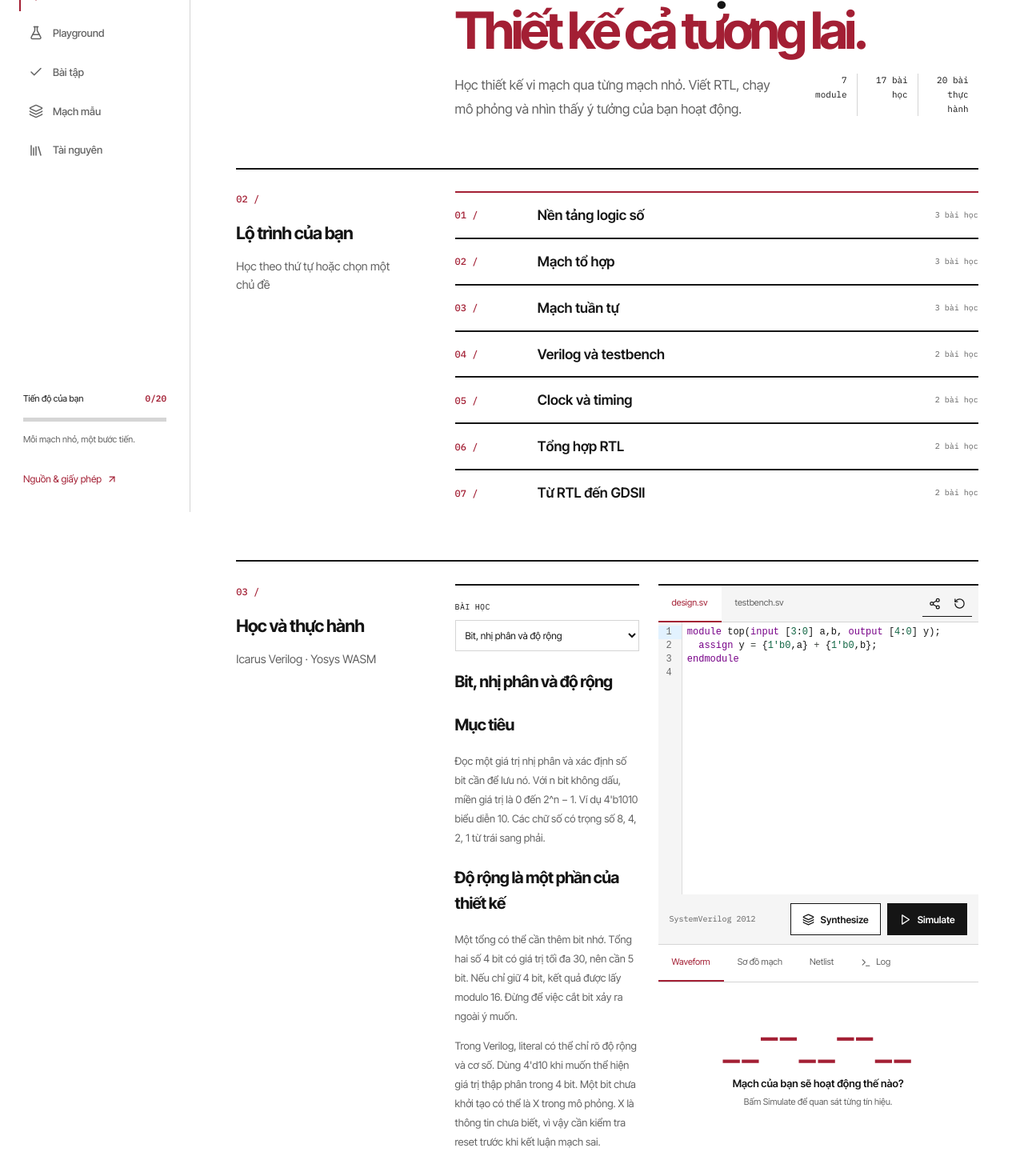
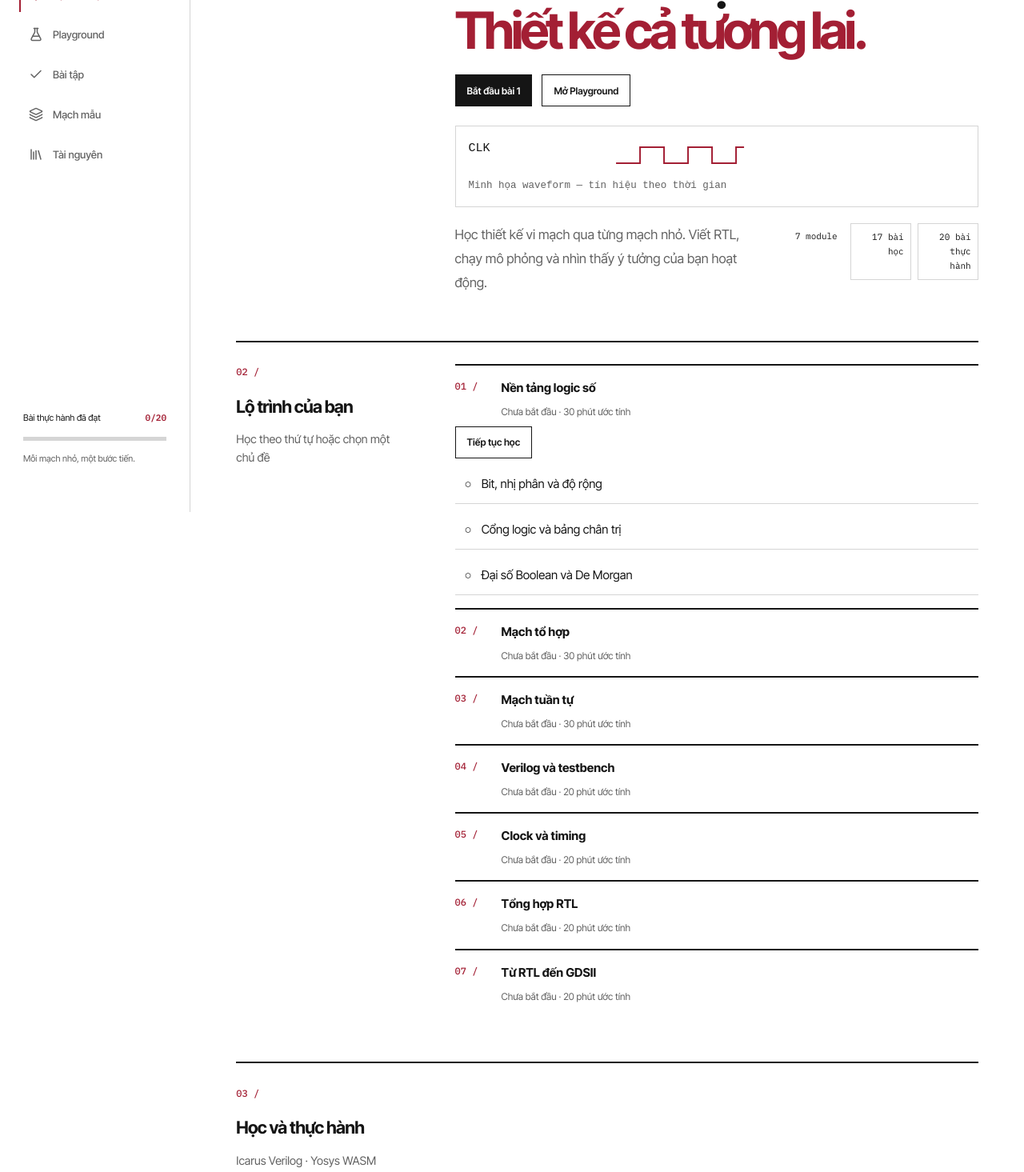
Before and after one commit to binhpmtb/chip-lab-vn, a Next.js app: page / in a window 1280 px wide. Shown: the part 160-1625 px from the top of the page at 80% size. Built offline with nearby package versions, Linux system fonts and the light colour scheme.

Commit message:
feat: improve beginner learning and playground UX

```diff
--- a/app/globals.css
+++ b/app/globals.css
@@ -1797,3 +1797,44 @@ footer {
     font-size: 2.2rem;
   }
 }
+/* Beginner learning experience */
+:root { --space: 8px; --radius: 4px; }
+.hero-actions { display:flex; gap:12px; flex-wrap:wrap; margin:24px 0; }
+.mini-preview { border:1px solid var(--border); padding:16px; margin:20px 0; display:grid; grid-template-columns:40px 1fr; gap:8px; font-family:monospace; }
+.mini-preview svg { width:100%; height:40px; }
+.mini-preview path { fill:none; stroke:var(--green); stroke-width:2; stroke-dasharray:500; animation:trace 4s linear infinite; }
+.mini-preview small { grid-column:1/-1; color:var(--muted); }
+@keyframes trace { from {stroke-dashoffset:500} to {stroke-dashoffset:0} }
+.hero-meta { gap:8px; flex-wrap:wrap; }
+.hero-meta span { border:1px solid var(--border); padding:8px; }
+.module-accordion { border-top:2px solid var(--text); padding:16px 0; }
+.module-accordion summary { cursor:pointer; display:grid; grid-template-columns:50px 1fr; gap:8px; min-height:44px; }
+.module-accordion summary > span:last-child { grid-column:2; color:var(--muted); font-size:12px; }
+.module-accordion > button { margin-top:8px; }
+.lesson-link { display:flex; gap:12px; width:100%; background:var(--panel); border:0; border-bottom:1px solid var(--border); text-align:left; padding:12px; }
+.lab-section { display:block; }
+.lab-section > .editorial-label { margin-bottom:24px; }
+.lab-grid { grid-template-columns:minmax(0,1fr) minmax(0,1.2fr); }
+.lesson-panel { max-height:none; }
+.workbench { position:sticky; top:16px; min-width:0; }
+.lesson-content h2,.lesson-content h3 { border-top:1px solid var(--border); padding-top:20px; }
+.lesson-content blockquote { margin:16px 0; padding:12px; border-left:3px solid var(--green); background:var(--panel2); }
+.lesson-content td { border:1px solid var(--border); padding:5px; font-family:monospace; }
+.lesson-navigation { position:sticky; bottom:0; background:var(--panel); display:flex; flex-wrap:wrap; gap:8px; padding:12px 0; border-top:2px solid var(--text); }
+.lesson-navigation progress { flex-basis:100%; }
+.lesson-navigation button,.mobile-lesson-tabs button { min-height:44px; background:var(--panel); border:1px solid var(--border); padding:8px 12px; }
+.mobile-lesson-tabs { display:none; }
+button,select,summary,a.icon-button { min-height:44px; }
+.loading-skeleton { width:100%; height:16px; background:var(--border); animation:pulse 1s alternate infinite; }
+@keyframes pulse { to {opacity:.4} }
+.run-toolbar > div { flex-wrap:wrap; }
+.run-toolbar .primary-button { order:-1; }
+:root[data-theme="dark"] { --bg:#131519; --panel:#191c22; --panel2:#242832; --border:#515762; --text:#f4f4f5; --muted:#bbc0ca; --green:#ff9bad; color-scheme:dark; }
+body,.app-shell,.sidebar,.topbar,.panel,.lesson-panel,.workbench,.resource-card,.credits,.result-body,.module-card,.module-card.selected,.module-card:hover,.nav-item.active { background:var(--bg); }
+.editor-toolbar,.run-toolbar,select,.hint-box,.lesson-content pre { background:var(--panel2); }
+.tabs button.selected,.secondary-button,.cell-stats span { background:var(--panel); color:var(--text); }
+.editorial-section,.panel,.module-card,footer,.page-title,.resource-card { border-top-color:var(--text); }
+.hero-copy,.lab-grid > *,main,.workspace { min-width:0; }
+@media(max-width:800px) { .lab-grid {grid-template-columns:1fr;} .mobile-lesson-tabs {display:flex;gap:8px;margin-bottom:16px;} .mobile-lesson-tabs [aria-pressed="true"] {border-color:var(--green);color:var(--green);} .show-lesson .workbench,.show-practice .lesson-panel {display:none;} .workbench{position:static;} .hero-meta{grid-template-columns:1fr;} .editorial-label{display:flex;} .lesson-content{overflow-wrap:anywhere;} .tabs{flex-wrap:wrap;} }
+@media(prefers-reduced-motion:reduce) { .mini-preview path,.loading-skeleton{animation:none;} }
+.compile-error-line { border-left:3px solid var(--green); background:var(--green-dark); }
--- a/components/Editor.tsx
+++ b/components/Editor.tsx
@@ -1,5 +1,6 @@
 "use client";
 import CodeMirror, { EditorView } from "@uiw/react-codemirror";
+import { Decoration } from "@codemirror/view";
 import { StreamLanguage } from "@codemirror/language";
 import { verilog } from "@codemirror/legacy-modes/mode/verilog";
 const extensions = [StreamLanguage.define(verilog)];
@@ -8,11 +9,13 @@ export default function Editor({
   onChange,
   label,
   dark,
+  errorLine,
 }: {
   value: string;
   onChange: (v: string) => void;
   label: string;
   dark: boolean;
+  errorLine?: number;
 }) {
   return (
     <CodeMirror
@@ -22,6 +25,7 @@ export default function Editor({
       theme={dark ? "dark" : "light"}
       extensions={[
         ...extensions,
+        EditorView.decorations.compute(["doc"], state => errorLine && errorLine <= state.doc.lines ? Decoration.set([Decoration.line({class: "compile-error-line"}).range(state.doc.line(errorLine).from)]) : Decoration.none),
         EditorView.contentAttributes.of({ "aria-label": label }),
       ]}
       onChange={onChange}
--- a/components/Lab.tsx
+++ b/components/Lab.tsx
@@ -114,6 +114,10 @@ const resources = [
   ],
 ];
 export default function Lab() {
+  const [dark, setDark] = useState(false);
+  const [done, setDone] = useState<number[]>([]);
+  const [mobilePractice, setMobilePractice] = useState(false);
+  const openLesson = (index: number) => { setLessonIndex(index); setView("learn"); setMobilePractice(false); setTimeout(() => document.querySelector(".lab-section")?.scrollIntoView({ behavior: "auto" }), 0); };
   const [lang, setLang] = useState<Lang>("vi");
   const [editorVisible, setEditorVisible] = useState(false);
   const editorContainer = useRef<HTMLDivElement>(null);
@@ -152,6 +156,9 @@ export default function Lab() {
   }, [view, editorVisible]);
   useEffect(() => {
     try {
+      setDark(localStorage.getItem("chiplab-theme") === "dark");
+      const savedLessons = JSON.parse(localStorage.getItem("chiplab-lessons") || "[]");
+      if (Array.isArray(savedLessons)) setDone(savedLessons.filter((x) => Number.isInteger(x) && x >= 0 && x < curriculum.lessons.length));
       setProgress(readProgress(localStorage.getItem("chiplab-progress")));
       const saved = localStorage.getItem("chiplab-design");
       if (saved !== null) setDesign(saved);
@@ -175,8 +182,9 @@ export default function Lab() {
   }, []);
   useEffect(() => {
     document.documentElement.lang = lang;
-    document.documentElement.dataset.theme = "light";
-  }, [lang, hydrated]);
+    document.documentElement.dataset.theme = dark ? "dark" : "light";
+    if(hydrated) { try { localStorage.setItem("chiplab-theme", dark ? "dark" : "light"); localStorage.setItem("chiplab-lessons", JSON.stringify(done)); } catch {} }
+  }, [lang, hydrated, dark, done]);
   useEffect(() => {
     if (hydrated) {
       try {
@@ -338,6 +346,11 @@ export default function Lab() {
       );
     }
   }
+  useEffect(() => {
+    const shortcut = (event: KeyboardEvent) => { if ((event.ctrlKey || event.metaKey) && event.key === "Enter" && ["learn", "lab", "exercises"].includes(view)) { event.preventDefault(); run("simulate"); } };
+    window.addEventListener("keydown", shortcut);
+    return () => window.removeEventListener("keydown", shortcut);
+  });
   const lint = basicLint(design);
   const waveform = vcd ? parseVcd(vcd) : null;
   const cells = Object.values(netlist?.modules || {}).flatMap((m) =>
@@ -384,7 +397,7 @@ export default function Lab() {
         </nav>
         <div className="sidebar-bottom">
           <div className="progress-heading">
-            <span>{t("Tiến độ của bạn", "Your progress")}</span>
+            <span>{t("Bài thực hành đã đạt", "Exercises passed")}</span>
             <strong>
               {progress.length}/{exercises.length}
             </strong>
@@ -400,10 +413,7 @@ export default function Lab() {
               "One small circuit. One step forward.",
             )}
           </p>
-          <button className="text-button" onClick={() => setView("credits")}>
-            {t("Nguồn & giấy phép", "Credits & licenses")}{" "}
-            <ArrowUpRight size={14} />
-          </button>
+
         </div>
       </aside>
       <div className="workspace">
@@ -415,7 +425,7 @@ export default function Lab() {
                 t("Nguồn & giấy phép", "Credits & licenses")}
             </span>
           </div>
-          <div className="top-actions">
+          <div className="top-actions"><button className="icon-button" onClick={() => setDark(!dark)} aria-label={t("Đổi giao diện sáng tối", "Toggle theme")}>{dark ? "☀" : "☾"}</button>
             <span className="local-badge">
               <span />
               {t("Chạy trên trình duyệt", "Runs in your browser")}
@@ -449,6 +459,8 @@ export default function Lab() {
                       {t("Thiết kế cả tương lai.", "Design what comes next.")}
                     </span>
                   </h1>
+                  <div className="hero-actions"><button className="primary-button" onClick={() => openLesson(0)}>{t("Bắt đầu bài 1", "Start lesson 1")}</button><button className="secondary-button" onClick={() => setView("lab")}>{t("Mở Playground", "Open Playground")}</button></div>
+                  <div className="mini-preview" aria-label={t("Minh họa tín hiệu clock", "Clock signal illustration")}><span>CLK</span><svg viewBox="0 0 300 40" aria-hidden="true"><path d="M0 30H30V10H60V30H90V10H120V30H150V10H180V30H210V10H240V30H270V10H300" /></svg><small>{t("Minh họa waveform — tín hiệu theo thời gian", "Waveform illustration — signals over time")}</small></div>
                   <div className="hero-details">
                     <p>
                       {t(
@@ -480,35 +492,15 @@ export default function Lab() {
                   </span>
                 </div>
                 <div className="module-row">
-                  {curriculum.modules.map((m, i) => (
-                    <button
-                      key={m.id}
-                      className={
-                        lesson.module === m.id
-                          ? "module-card selected"
-                          : "module-card"
-                      }
-                      onClick={() => {
-                        const index = curriculum.lessons.findIndex(
-                          (l) => l.module === m.id,
-                        );
-                        if (index >= 0) setLessonIndex(index);
-                      }}
-                    >
-                      <span className="module-number">
-                        {String(i + 1).padStart(2, "0")} /
-                      </span>
-                      <strong>{m.title[lang]}</strong>
-                      <span>
-                        {
-                          curriculum.lessons.filter((l) => l.module === m.id)
-                            .length
-                        }{" "}
-                        {t("bài học", "lessons")}
-                      </span>
-                    </button>
-                  ))}
-                </div>
+{curriculum.modules.map((m, i) => {
+const items = curriculum.lessons.map((l, index) => ({...l,index})).filter(l => l.module === m.id);
+const count = items.filter(l => done.includes(l.index)).length;
+return <details className="module-accordion" key={m.id} open={lesson.module === m.id || undefined}>
+<summary><span className="module-number">{String(i+1).padStart(2,"0")} /</span><strong>{m.title[lang]}</strong><span>{count === items.length ? t("Hoàn thành", "Complete") : count ? t("Đang học", "In progress") : t("Chưa bắt đầu", "Not started")} · {items.length * 10} {t("phút ước tính", "min estimated")}</span></summary>
+<button className="secondary-button" onClick={() => openLesson(items.find(l => !done.includes(l.index))?.index ?? items[0].index)}>{t("Tiếp tục học", "Continue learning")}</button>
+{items.map(l => <button className="lesson-link" key={l.index} onClick={() => openLesson(l.index)}><span>{done.includes(l.index) ? "✓" : "○"}</span>{l.title[lang]}</button>)}
+</details>;
+})}               </div>
               </section>
             </>
           )}
@@ -530,7 +522,7 @@ export default function Lab() {
                     <span className="status-dot" /> Icarus Verilog · Yosys WASM
                   </span>
                 </div>
-                <div className="lab-grid">
+                <div className="mobile-lesson-tabs" role="group" aria-label={t("Chế độ học", "Learning mode")}><button aria-pressed={!mobilePractice} onClick={() => setMobilePractice(false)}>{t("Bài học", "Lesson")}</button><button aria-pressed={mobilePractice} onClick={() => setMobilePractice(true)}>{t("Thực hành", "Practice")}</button></div><div className={"lab-grid " + (mobilePractice || view === "lab" ? "show-practice" : "show-lesson")}>
                   <section className="lesson-panel panel">
                     {view === "exercises" ? (
                       <>
@@ -604,6 +596,8 @@ export default function Lab() {
                         <article className="lesson-content">
                           <h2>{lesson.title[lang]}</h2>
                           <Markdown>{lesson.body[lang]}</Markdown>
+{lessonIndex === 0 && <table><caption>{t("Trọng số bit (8 bit)", "Bit weights (8 bits)")}</caption><tbody><tr>{[128,64,32,16,8,4,2,1].map(n => <td key={n}>{n}</td>)}</tr></tbody></table>}
+<div className="lesson-navigation"><progress aria-label={t("Tiến độ module", "Module progress")} max={curriculum.lessons.filter(l => l.module === lesson.module).length} value={done.filter(i => curriculum.lessons[i]?.module === lesson.module).length}/><button disabled={lessonIndex === 0} onClick={() => openLesson(lessonIndex-1)}>{t("Trước", "Previous")}</button><button onClick={() => setDone(old => Array.from(new Set([...old,lessonIndex])))}>{done.includes(lessonIndex) ? "✓ " : ""}{t("Đã học xong", "Mark complete")}</button><button disabled={lessonIndex === curriculum.lessons.length-1} onClick={() => openLesson(lessonIndex+1)}>{t("Sau", "Next")}</button></div>
                         </article>
                         <button
                           className="secondary-button full"
@@ -743,7 +737,8 @@ export default function Lab() {
                               ? "Verilog design editor"
                               : "Verilog testbench editor"
                           }
-                          dark={false}
+                          dark={dark}
+                          errorLine={Number(error.match(/(?:\.sv|\.v):(\d+)/)?.[1]) || undefined}
                         />
                       ) : (
                         <div className="editor-loading">
@@ -776,17 +771,17 @@ export default function Lab() {
                           <>
                             <button
                               className="secondary-button"
-                              onClick={() => run("synthesize")}
+                              title={t("Tổng hợp RTL thành các cell logic", "Synthesize RTL into logic cells")} onClick={() => run("synthesize")}
                             >
                               <Layers size={15} />
-                              Synthesize
+                              {t("Tổng hợp · Synthesize", "Synthesize")}
                             </button>
                             <button
                               className="primary-button"
-                              onClick={() => run("simulate")}
+                              title={t("Chạy testbench và xem tín hiệu — Ctrl+Enter", "Run testbench and inspect signals — Ctrl+Enter")} onClick={() => run("simulate")}
                             >
                               <Play size={15} />
-                              Simulate
+                              {t("Mô phỏng · Simulate", "Simulate")}
                             </button>
                           </>
                         )}
@@ -794,25 +789,25 @@ export default function Lab() {
                     </div>
                     <div className="result-tabs tabs">
                       <button
-                        className={resultTab === "wave" ? "selected" : ""}
+                        title={t("Waveform: tín hiệu thay đổi theo thời gian", "Waveform: signals over time")} className={resultTab === "wave" ? "selected" : ""}
                         onClick={() => setResultTab("wave")}
                       >
                         Waveform
                       </button>
                       <button
-                        className={resultTab === "circuit" ? "selected" : ""}
+                        title={t("Sơ đồ các cell sau tổng hợp RTL", "Logic cells after RTL synthesis")} className={resultTab === "circuit" ? "selected" : ""}
                         onClick={() => setResultTab("circuit")}
                       >
                         {t("Sơ đồ mạch", "Circuit")}
                       </button>
                       <button
-                        className={resultTab === "netlist" ? "selected" : ""}
+                        title={t("Netlist: danh sách cell và kết nối", "Netlist: cells and connections")} className={resultTab === "netlist" ? "selected" : ""}
                         onClick={() => setResultTab("netlist")}
                       >
                         Netlist
                       </button>
                       <button
-                        className={resultTab === "log" ? "selected" : ""}
+                        title={t("Log: thông báo chi tiết của công cụ", "Log: detailed engine messages")} className={resultTab === "log" ? "selected" : ""}
                         onClick={() => setResultTab("log")}
                       >
                         <Terminal size={13} /> Log
@@ -823,11 +818,11 @@ export default function Lab() {
                       role="status"
                       aria-live="polite"
                     >
-                      {busy && <span className="spinner" />}
+                      {busy && <span className="loading-skeleton" aria-hidden="true" />}
                       {status}
                     </div>
                     {error && (
-                      <div role="alert" className="error-box">
+                      <div role="alert" className="error-box"><strong>{t("Chưa chạy được thiết kế", "Unable to run design")}</strong><p>{t("Kiểm tra dòng được báo lỗi, dấu chấm phẩy và cặp begin/end. Sửa lỗi đầu tiên rồi chạy lại.", "Check the reported line, semicolons and begin/end pairs. Fix the first error and run again.")}</p>
                         {error}
                         <p>
                           {t(
@@ -961,8 +956,8 @@ export default function Lab() {
                             </h3>
                             <p>
                               {t(
-                                "Bấm Simulate để quan sát từng tín hiệu.",
-                                "Press Simulate to inspect each signal.",
+                                "1. Chọn mạch mẫu → 2. Viết hoặc sửa code → 3. Bấm Mô phỏng (Ctrl+Enter).",
+                                "1. Choose an example → 2. Edit code → 3. Simulate (Ctrl+Enter).",
                               )}
                             </p>
                           </div>
```
Also changed, not shown: 1 other file (tests, documents, lock files or other folders).
